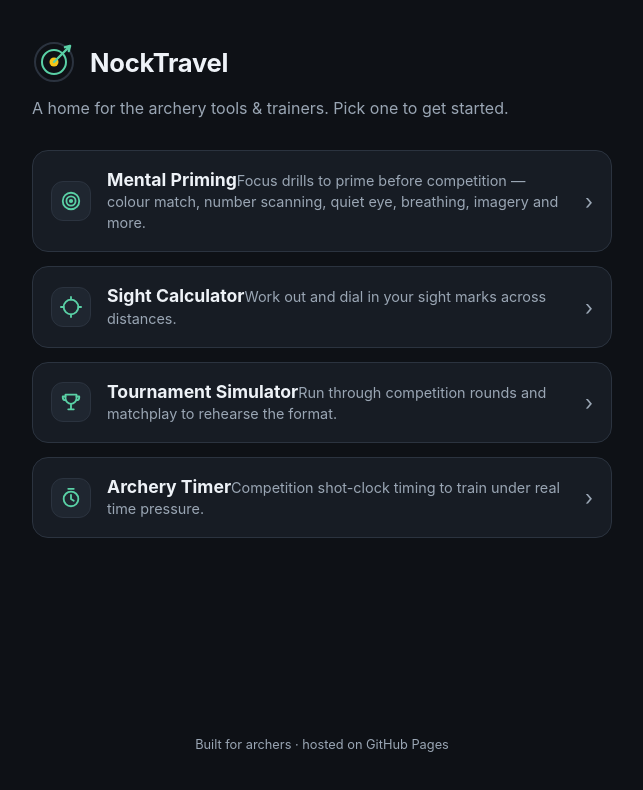
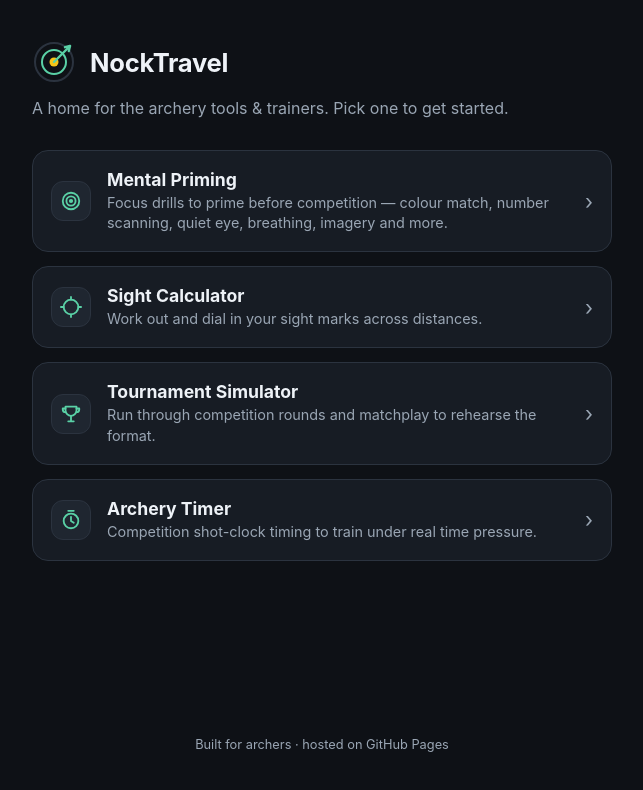
Before and after one commit to NockTravel/ArcheryTools, a plain HTML site: page index.html in a window 1280 px wide. Shown: the whole page, without its empty margins (318-961 px from the left). Drawn offline with Linux system fonts and the light colour scheme.

Commit message:
Update index.html

```diff
--- a/index.html
+++ b/index.html
@@ -32,7 +32,7 @@
   .ic{width:40px;height:40px;flex:none;display:flex;align-items:center;justify-content:center;
     background:var(--panel-2);border:1px solid var(--line);border-radius:12px;color:var(--accent)}
   .ic svg{width:22px;height:22px}
-  .body{flex:1;min-width:0}
+  .body{flex:1;min-width:0;display:flex;flex-direction:column}
   .body .t{font-size:1.1rem;font-weight:700;margin-bottom:3px}
   .body .d{color:var(--muted);font-size:.9rem;line-height:1.4}
   .arrow{flex:none;color:var(--muted);font-size:1.3rem;transition:transform .14s,color .14s}
```
